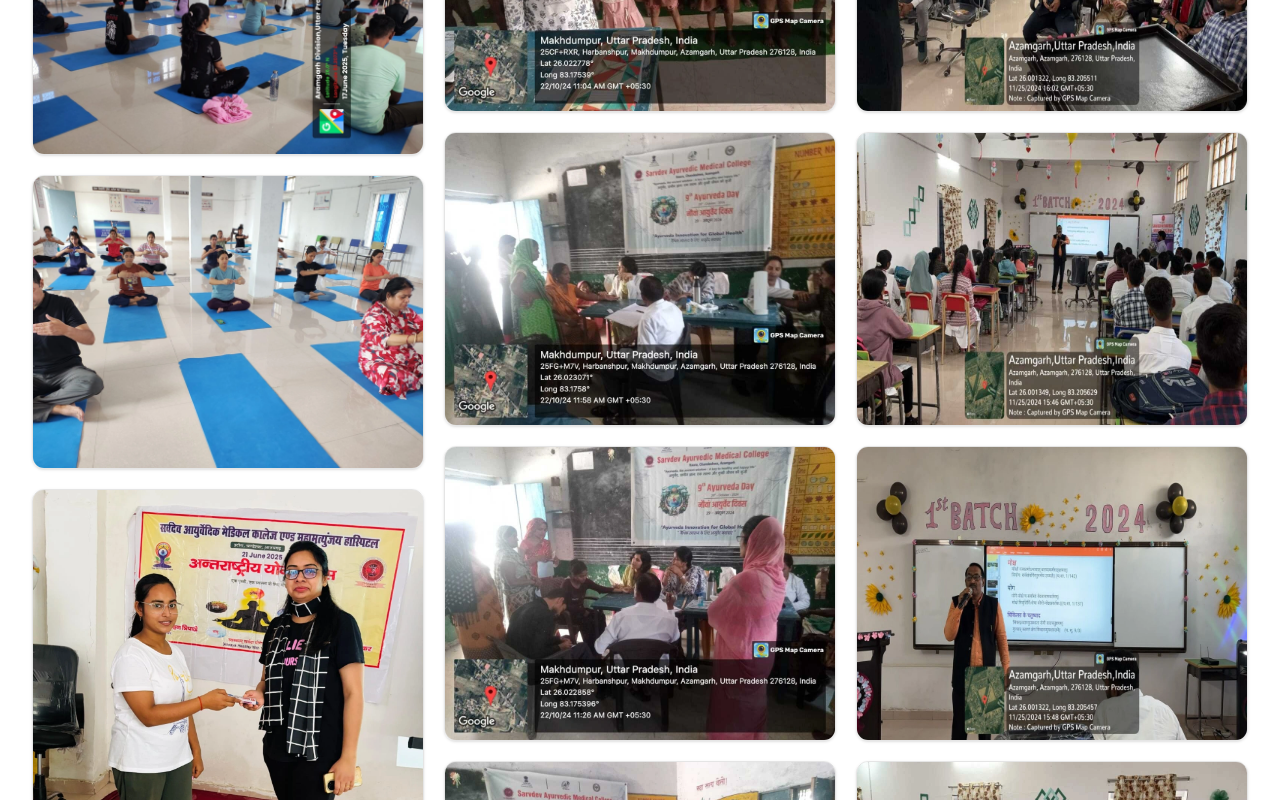
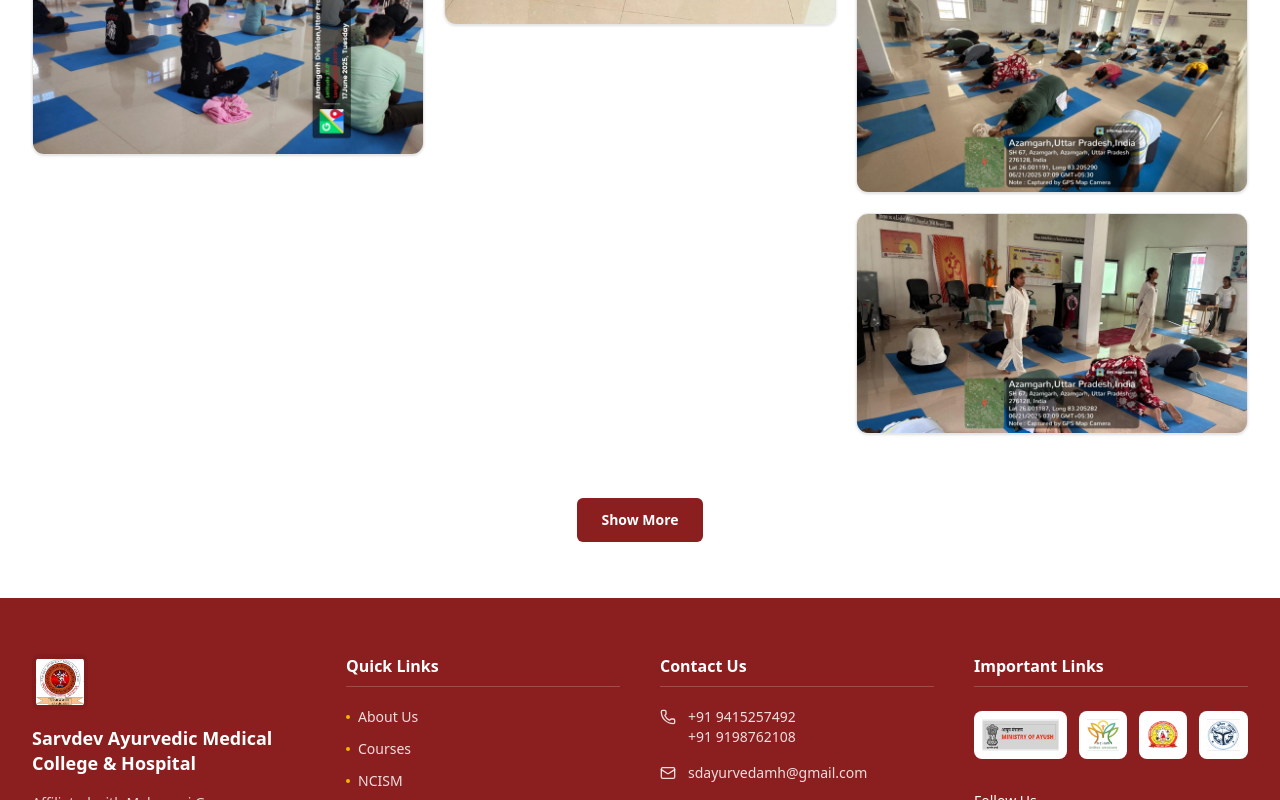
Before and after one commit to Devanshkulsh/sarvdev-medical-college, a React (Vite) app: page /gallery in a window 1280 px wide. Shown: the part 1520-2320 px from the top of the page. Built offline with nearby package versions, Linux system fonts and the light colour scheme.

Commit message:
feat: updated gallery page

```diff
--- a/src/pages/GalleryPage.jsx
+++ b/src/pages/GalleryPage.jsx
@@ -2,6 +2,8 @@ import React, { useState, useMemo, useEffect } from "react";
 import Banner from "../components/shared/Banner";
 import { galleryTabs, galleryImages } from "../data/galleryPage";
 import { X, ChevronLeft, ChevronRight } from "lucide-react";
+
+const INITIAL_VISIBLE = 9;
 
 const GalleryPage = () => {
   const [activeTab, setActiveTab] = useState("all");
@@ -10,12 +12,25 @@ const GalleryPage = () => {
   const [lightboxOpen, setLightboxOpen] = useState(false);
   const [currentIndex, setCurrentIndex] = useState(0);
 
+  /* SHOW MORE STATE */
+  const [visibleCount, setVisibleCount] = useState(INITIAL_VISIBLE);
+
   const filteredImages = useMemo(() => {
     if (activeTab === "all") {
       return Object.values(galleryImages).flat();
     }
     return galleryImages[activeTab] || [];
   }, [activeTab]);
+
+  /* Reset visible count when tab changes */
+  useEffect(() => {
+    setVisibleCount(INITIAL_VISIBLE);
+  }, [activeTab]);
+
+  const visibleImages =
+    activeTab === "all"
+      ? filteredImages.slice(0, visibleCount)
+      : filteredImages;
 
   /* 🧠 Keyboard controls */
   useEffect(() => {
@@ -83,9 +98,10 @@ const GalleryPage = () => {
           </div>
 
           {/* Masonry */}
-          {filteredImages.length > 0 ? (
+          {visibleImages.length > 0 ? (
+            <>
               <div className="columns-1 sm:columns-2 lg:columns-3 gap-5 space-y-5">
-              {filteredImages.map((src, index) => (
+                {visibleImages.map((src, index) => (
                   <div
                     key={index}
                     onClick={() => openLightbox(index)}
@@ -118,6 +134,28 @@ const GalleryPage = () => {
                   </div>
                 ))}
               </div>
+
+              {/* SHOW MORE BUTTON (ONLY FOR ALL TAB) */}
+              {activeTab === "all" &&
+                visibleCount < filteredImages.length && (
+                  <div className="flex justify-center pt-6">
+                    <button
+                      onClick={() =>
+                        setVisibleCount((prev) => prev + INITIAL_VISIBLE)
+                      }
+                      className="
+                        px-6 py-3 rounded-md
+                        bg-[#8B1E1E] text-white
+                        font-semibold text-sm
+                        hover:bg-[#7A1A1A]
+                        transition
+                      "
+                    >
+                      Show More
+                    </button>
+                  </div>
+                )}
+            </>
           ) : (
             <p className="text-center text-sm text-muted-foreground">
               No images available for this category.
```
Lines whose indentation alone changed are shown as unchanged.
